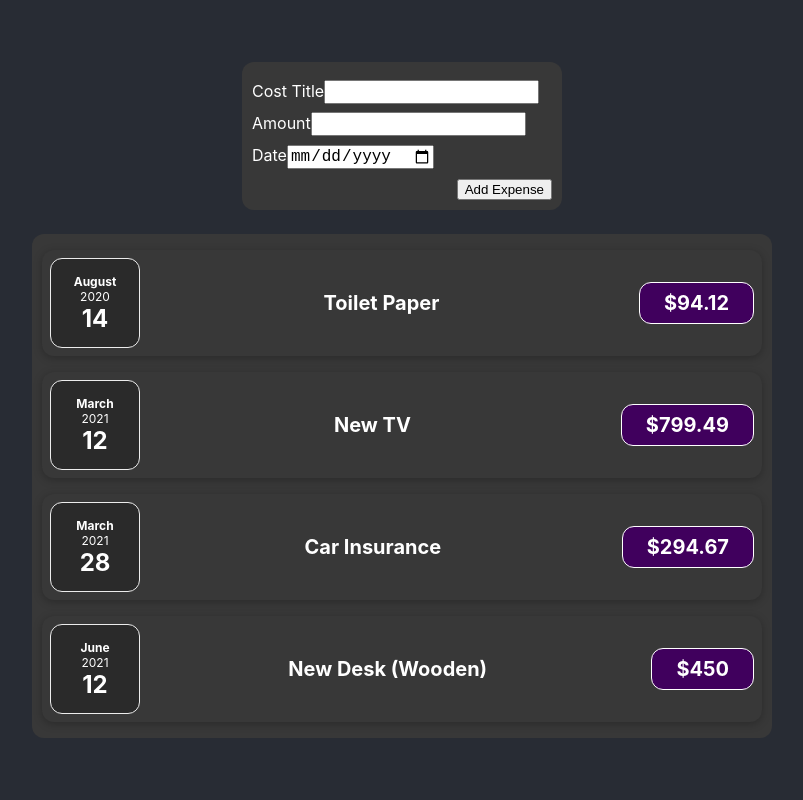
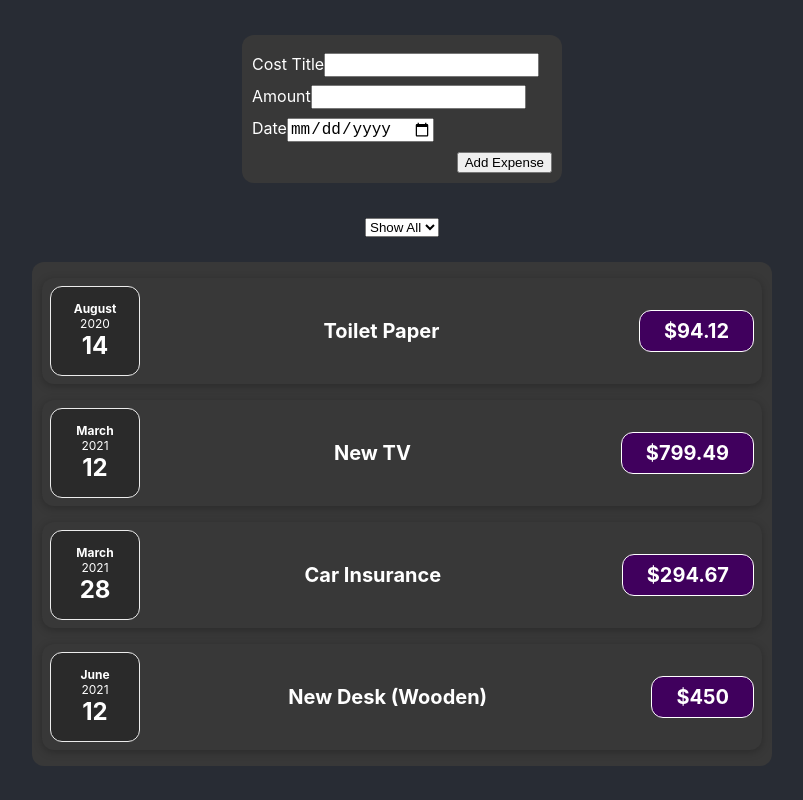
Before and after one commit to Adocresta/expense-list, a React (Create React App) app: page / in a window 1280 px wide. Shown: the whole page, without its empty margins (238-1041 px from the left). Built offline with nearby package versions, Linux system fonts and the light colour scheme.

Commit message:
expense filter implemented

```diff
--- a/src/App.js
+++ b/src/App.js
@@ -2,6 +2,7 @@ import { useState } from "react";
 import "./App.css";
 import ExpenseForm from "./components/ExpenseForm/ExpenseForm";
 import ExpenseList from "./components/Expenses/ExpenseList";
+import ExpensesFilter from "./components/Expenses/ExpensesFilter";
 
 const App = () => {
   const [expenses, setExpenses] = useState([
@@ -44,10 +45,20 @@ const App = () => {
     ]);
   };
 
+  const [selectedYear, setSelectedYear] = useState("all");
+  const yearSelectHandler = (selectedYearValue) => {
+    setSelectedYear(selectedYearValue);
+    // console.log(selectedYear);
+  };
+
   return (
     <div className="App">
       <ExpenseForm onExpenseFormSave={userInputHandler} />
-      <ExpenseList expenses={expenses} />
+      <ExpensesFilter
+        className="u-margin-bottom-small"
+        onYearSelect={yearSelectHandler}
+      />
+      <ExpenseList expenses={expenses} yearFilterValue={selectedYear} />
     </div>
   );
 };
--- a/src/components/Expenses/ExpenseList.js
+++ b/src/components/Expenses/ExpenseList.js
@@ -5,13 +5,23 @@ import "./ExpenseList.css";
 
 // args is used to select second element of the map method which is index lol
 const ExpenseList = (props) => {
-  const listCreatedDynamically = props.expenses.map((...args) => {
+  const allExpensesList = props.expenses.map((...args) => {
     return <ExpenseItem expenses={props.expenses[args[1]]} />;
   });
 
+  const listCreatedDynamically = props.expenses.map((...args) => {
+    return props.yearFilterValue ===
+      props.expenses[args[1]].date.getUTCFullYear().toString() ? (
+      <ExpenseItem expenses={props.expenses[args[1]]} />
+    ) : null;
+  });
+
+  const showList =
+    props.yearFilterValue === "all" ? allExpensesList : listCreatedDynamically;
+
   return (
     <Card>
-      <ul className="card-list">{listCreatedDynamically}</ul>
+      <ul className="card-list">{showList}</ul>
     </Card>
   );
 };
--- /dev/null
+++ b/src/components/Expenses/ExpensesFilter.js
@@ -0,0 +1,23 @@
+import React from "react";
+
+const ExpensesFilter = (props) => {
+  const yearSelectHandler = (e) => {
+    // console.log(e.target.value);
+    props.onYearSelect(e.target.value);
+  };
+  return (
+    <div className={props.className}>
+      <select name="date" id="date" onChange={yearSelectHandler}>
+        <option value="all" selected>
+          Show All
+        </option>
+        <option value="2020">2020</option>
+        <option value="2021">2021</option>
+        <option value="2022">2022</option>
+        <option value="2023">2023</option>
+      </select>
+    </div>
+  );
+};
+
+export default ExpensesFilter;
```
